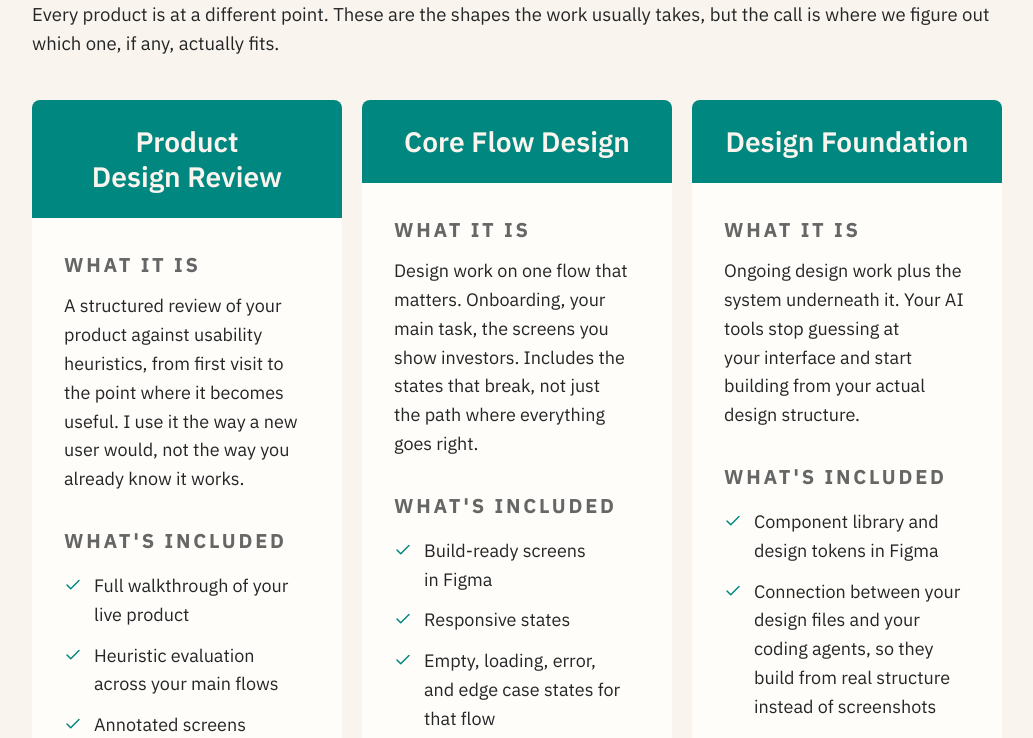
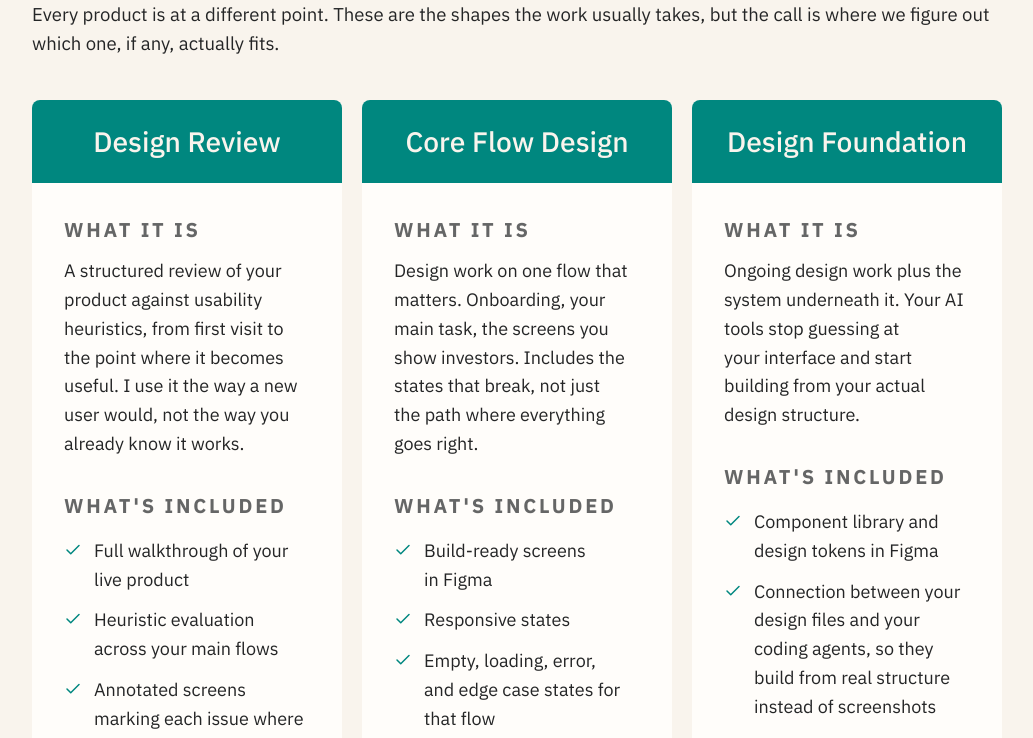
Before and after one commit to ignacio282/portfolio, a Next.js app: page /startups in a window 1280 px wide. Shown: the part 4540-5278 px from the top of the page, without its empty margins (246-1279 px from the left). Built offline with nearby package versions, Linux system fonts and the light colour scheme.

Commit message:
Rename the first service and lighten the card titles
Product Design Review becomes Design Review, and the name in the teal
band drops from semibold to medium so it sits more quietly above the
card content.

Co-Authored-By: Claude Opus 5 <noreply@anthropic.com>

```diff
--- a/src/app/globals.css
+++ b/src/app/globals.css
@@ -926,6 +926,7 @@ img {
 
   .landing-offering-header .type-section-title {
     color: var(--color-paper);
+    font-weight: 500;
   }
 
   /* Flex column rather than grid, so the timeline block can push itself to the
--- a/src/content/startups.ts
+++ b/src/content/startups.ts
@@ -116,7 +116,7 @@ export const startupsContent = {
     },
     items: [
       {
-        name: "Product Design Review",
+        name: "Design Review",
         about:
           "A structured review of your product against usability heuristics, from first visit to the point where it becomes useful. I use it the way a new user would, not the way you already know it works.",
         includes: [
```
Also changed, not shown: 1 other file (tests, documents, lock files or other folders).
